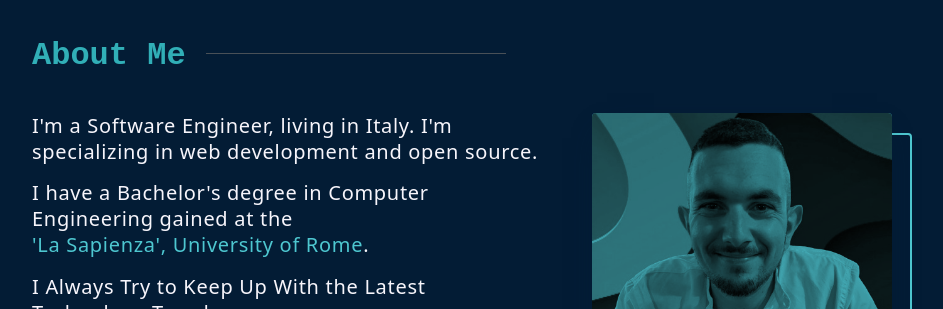
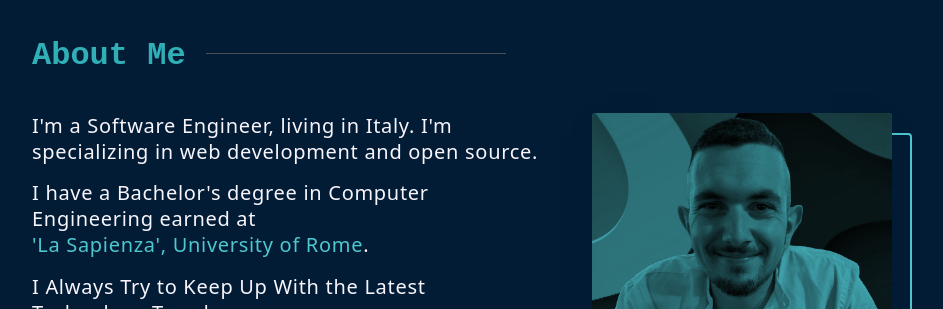
Before and after one commit to coluzziandrea/coluzziandrea.github.io, a React (Create React App) app in the folder coluzzi-andrea/: page / in a window 1280 px wide. Shown: the part 872-1181 px from the top of the page, without its empty margins (158-1101 px from the left). Built offline with nearby package versions, Linux system fonts and the light colour scheme.

Commit message:
fix descriptions

```diff
--- a/coluzzi-andrea/public/index.html
+++ b/coluzzi-andrea/public/index.html
@@ -6,7 +6,7 @@
   <link rel="icon" href="%PUBLIC_URL%/favicon.ico" />
   <meta name="viewport" content="width=device-width, initial-scale=1" />
   <meta name="theme-color" content="#000000" />
-  <meta name="description" content="Web site created using create-react-app" />
+  <meta name="description" content="Coluzzi Andrea's personal website, showing his works & experiences." />
   <link rel="apple-touch-icon" href="%PUBLIC_URL%/favicon-32x32.png" />
   <!--
       manifest.json provides metadata used when your web app is installed on a
--- a/coluzzi-andrea/src/components/section/About.js
+++ b/coluzzi-andrea/src/components/section/About.js
@@ -137,7 +137,7 @@ const About = () => {
               source.
             </p>
             <p>
-              I have a Bachelor's degree in Computer Engineering gained at the{" "}
+              I have a Bachelor's degree in Computer Engineering earned at
               <a href='https://www.uniroma1.it/en'>'La Sapienza', University of Rome</a>.
             </p>
             <p>I Always Try to Keep Up With the Latest Technology Trends.</p>
```
